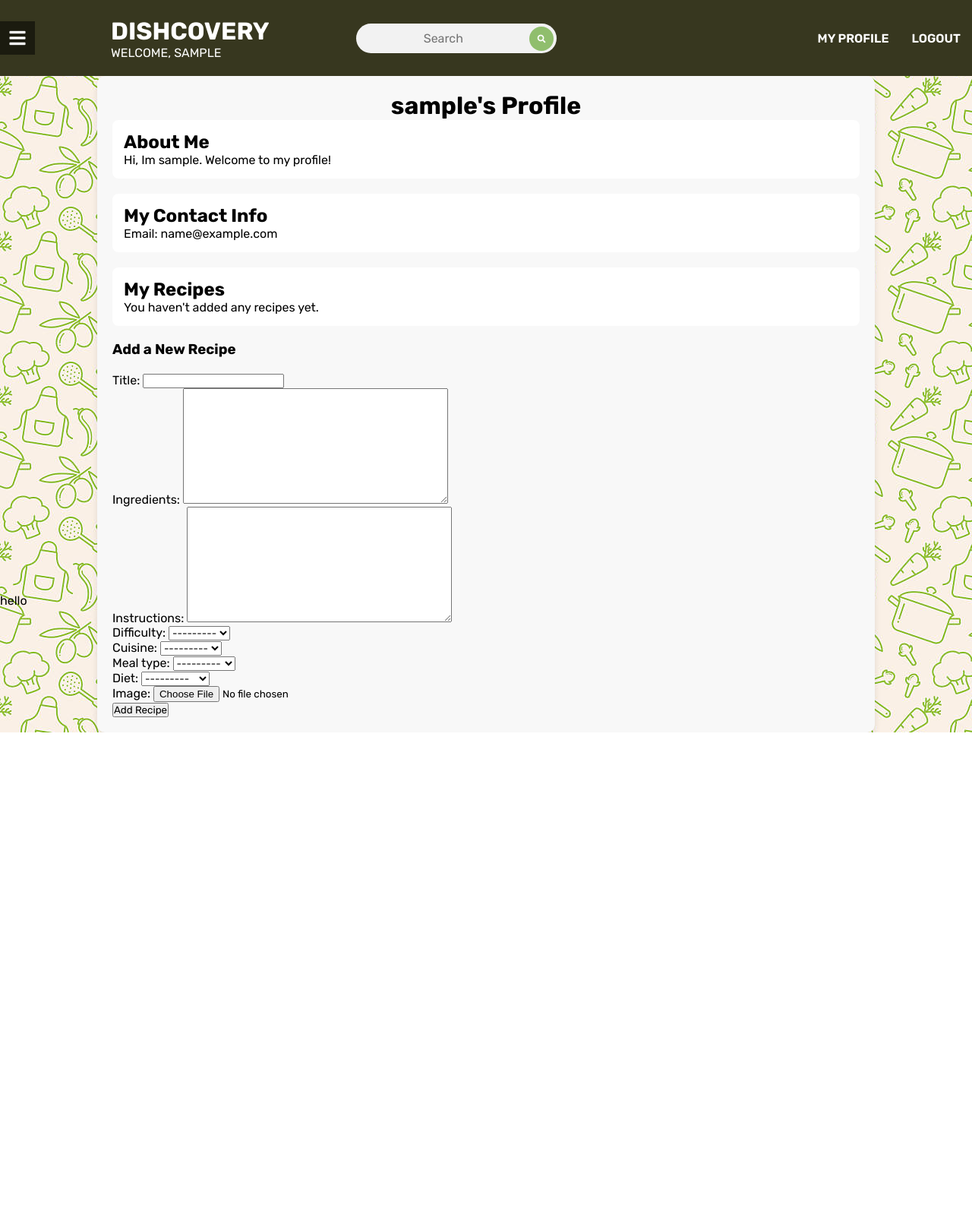
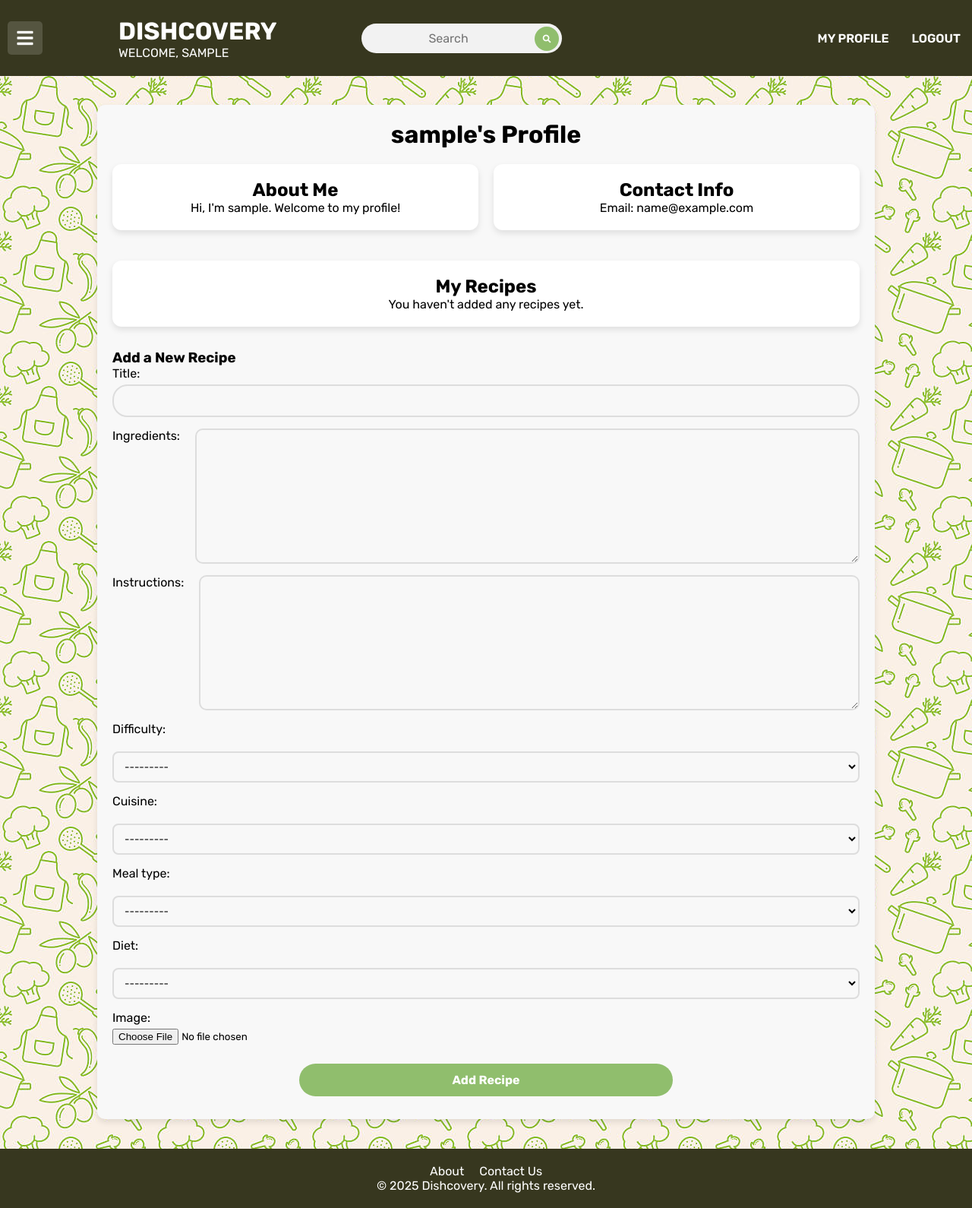
Before and after one commit to moha-alsenani/dishcovery_project, a Django app: page /dishcovery/profile_page/ in a window 1280 px wide. Shown: the whole page at 76% size. Before the commit the page ends 964 px from the top, so only its background shows below. Run offline with Django 3.2, Linux system fonts and the light colour scheme; the visitor is signed in with stand-in values (Sample User, id 1); data that the repository does not hold is empty.

Commit message:
Introduced footer, improved appearance of profile and recipe pages

```diff
--- a/static/css/styles.css
+++ b/static/css/styles.css
@@ -9,19 +9,35 @@
     text-decoration: none;
 }
 
+html, body {
+    height: 100%;
+    display: flex;
+    flex-direction: column;
+}
+
 body{
+    flex: 1;
+    display: flex;
+    flex-direction: column;
     background-image: url('/static/images/extended_image.png');
 }
+
 header{
     width: 100%;
-    height: 100px;
+    min-height: 100px;
     display: flex;
     justify-content:right;
     align-items: center;
     position: relative;
     z-index: 99;
     background-color: #37371f;
+}
 
+.main-content {
+    flex: 1; /* This pushes the footer down */
+    min-height: calc(100vh - 200px); /* Ensures it always takes up space */
+    display: flex;
+    flex-direction: column;
 }
 
 #chk1{
@@ -171,15 +181,23 @@ label input:checked ~ .sidebar {
 }
 
 .toggle {
-    background:rgba(0, 0, 0, 0.5);
-    padding:10px 15px;
+    background: rgba(255, 255, 255, 0.15); /* Default dimmed */
+    padding: 10px 15px;
     cursor: pointer;
+    transition: background 0.3s ease-in-out;
+    border-radius: 5px;
+    margin-left: 10px;
+}
+
+.toggle-active {
+    background: rgba(255, 255, 255, 0.4); /* Brighter when sidebar is open */
 }
 
 .toggle i{
     font-size: 24px;
     width: 16px;
     height: 24px;
+    left: 10px;
     display: flex;
     align-items: center;
     justify-content: center;
@@ -338,6 +376,8 @@ footer {
 .profile-container {
     width: 80%;
     margin: auto;
+    margin-top: 3%;
+    margin-bottom: 3%;
     padding: 20px;
     background-color: #f8f8f8;
     border-radius: 10px;
@@ -354,12 +394,56 @@ footer {
     gap: 20px;
 }
 
-.profile-info,
+/* .profile-info,
 .profile-contact,
 .profile-recipes {
     background: white;
     padding: 15px;
     border-radius: 8px;
+} */
+
+.profile-header h1{
+    margin-bottom: 20px;
+}
+
+.profile-row {
+    display: flex;
+    justify-content: space-between;
+    gap: 20px;
+}
+
+.profile-info, .profile-contact {
+    flex: 1; /* Both take equal width */
+    background: white;
+    padding: 20px;
+    border-radius: 12px;
+    box-shadow: 0px 4px 8px rgba(0, 0, 0, 0.1);
+    text-align: center;
+}
+
+.profile-recipes {
+    margin-top: 20px;
+    background: white;
+    padding: 20px;
+    border-radius: 12px;
+    box-shadow: 0px 4px 8px rgba(0, 0, 0, 0.1);
+    text-align: center;
+    margin-bottom: 30px;
+}
+
+input[type="text"], input[type="email"], textarea {
+    width: 100%;
+    padding: 12px;
+    border-radius: 20px; /* Makes inputs rounded */
+    border: 2px solid #ddd;
+    background-color: #f8f8f8;
+    outline: none;
+    transition: 0.3s;
+}
+
+input[type="text"]:focus, input[type="email"]:focus, textarea:focus {
+    border-color: #90be6d; /* Highlight when selected */
+    background-color: white;
 }
 
 .card {
@@ -434,3 +518,128 @@ footer {
     text-decoration: none;
     border-radius: 5px;
 }
+
+footer {
+    width: 100%;
+    background: #37371f;
+    color: white;
+    text-align: center;
+    padding: 20px 0;
+    position: relative;
+    align-items: flex-start;
+}
+
+.footer-container ul {
+    list-style: none;
+    padding: 0;
+    display: flex;
+    justify-content: center;
+    gap: 20px;
+}
+
+.footer-container ul li {
+    display:block;
+}
+
+.footer-container ul li a {
+    color: white;
+    text-decoration: none;
+    font-size: 16px;
+}
+
+.footer-container ul li a:hover {
+    text-decoration: underline;
+}
+
+/* Style the entire form */
+.custom-form {
+    width: 100%;
+    display: flex;
+    flex-direction: column;
+    gap: 15px;
+}
+
+/* Style the form fields */
+.custom-form p {
+    display:grid;
+    flex-direction: column;
+    gap: 5px;
+}
+
+/* Make Ingredients & Instructions Side-by-Side */
+.custom-form p:has(textarea) {
+    display: flex;
+    flex-direction: row;
+    gap: 20px;
+}
+
+.custom-form p:has(textarea) textarea {
+    flex: 1; /* Make both equal width */
+    min-height: 150px;
+    padding: 12px;
+    border-radius: 10px;
+    border: 2px solid #ddd;
+    background-color: #f8f8f8;
+    outline: none;
+    transition: 0.3s;
+}
+
+.custom-form p:has(textarea) textarea:focus {
+    border-color: #90be6d;
+    background-color: white;
+}
+
+/* Style Dropdown Fields (Difficulty, Cuisine, Meal Type, Diet) */
+.custom-form select {
+    width: 100%;
+    padding: 10px;
+    border-radius: 8px;
+    border: 2px solid #ddd;
+    background-color: #f8f8f8;
+    transition: 0.3s;
+}
+
+.custom-form select:focus {
+    border-color: #90be6d;
+    background-color: white;
+}
+
+/* Display Choice Inputs in a Row */
+.custom-form p:has(select) {
+    display: flex;
+    flex-wrap: wrap;
+    gap: 20px;
+    justify-content: space-between;
+}
+
+/* Ensure each select takes equal space */
+.custom-form p:has(select) select {
+    flex: 1;
+    min-width: 200px;
+}
+
+.submitbtn {
+    background-color: #90be6d; /* Green color */
+    color: white;
+    font-size: 16px;
+    font-weight: bold;
+    padding: 12px 20px;
+    border: none;
+    border-radius: 25px; /* Rounded edges */
+    cursor: pointer;
+    transition: background 0.3s ease-in-out, transform 0.2s ease-in-out;
+    width: 50%;
+    text-align: center;
+    margin: 10px auto;
+    display: block;
+}
+
+.custom-form button:hover {
+    background-color: #6b8e23; /* Darker green on hover */
+    transform: scale(1.05); /* Slight zoom effect */
+}
+
+.custom-form button:active {
+    background-color: #5a7d1f; /* Even darker green when clicked */
+    transform: scale(0.95); /* Slight shrink effect */
+}
--- a/static/js/script.js
+++ b/static/js/script.js
@@ -1,19 +1,15 @@
 document.addEventListener("DOMContentLoaded", function () {
-    // Function for sidebar menu toggle
     let toggleButton = document.querySelector(".toggle");
-    let icon = toggleButton.querySelector("i");
     const sidebar = document.querySelector(".sidebar");
+    const homepageURLs = ["/", "/dishcovery/"];
+
+    if (homepageURLs.includes(window.location.pathname)) {
+        sidebar.classList.add("sidebar-active");
+        toggleButton.classList.add("toggle-active");
+    }
 
     toggleButton.onclick = function () {
-        if (icon.classList.contains("fa-bars")) {
-            icon.classList.replace("fa-bars", "fa-times");
-        } else {
-            icon.classList.replace("fa-times", "fa-bars");
-        }
-    };
-
-    toggleButton.addEventListener("click", function () {
         sidebar.classList.toggle("sidebar-active");
         toggleButton.classList.toggle("toggle-active");
-    });
+    };
 });
--- a/templates/dishcovery_project/base.html
+++ b/templates/dishcovery_project/base.html
@@ -65,8 +65,12 @@
     {% endblock %}
 
     <footer>
-        <div class="row">
-            <p>hello</p>
+        <div class="footer-container">
+            <ul>
+                <li><a>About</a></li>
+                <li><a>Contact Us</a></li>
+            </ul>
+            <p>&copy; 2025 Dishcovery. All rights reserved.</p>
         </div>
     </footer>
     <script src="{% static 'js/script.js' %}"></script>
--- a/templates/dishcovery_project/profile_page.html
+++ b/templates/dishcovery_project/profile_page.html
@@ -12,14 +12,16 @@ Profile - {{ user.username }}
     </div>
 
     <div class="profile-content">
+        <div class="profile-row">
             <div class="profile-info">
                 <h2>About Me</h2>
-            <p>Hi, Im {{ user.username }}. {{ user.userprofile.bio|default:"Welcome to my profile!" }}</p>
+                <p>Hi, I'm {{ user.username }}. {{ user.userprofile.bio|default:"Welcome to my profile!" }}</p>
             </div>
 
             <div class="profile-contact">
-            <h2>My Contact Info</h2>
+                <h2>Contact Info</h2>
                 <p>Email: {{ user.email }}</p>
+            </div>
         </div>
 
         <div class="profile-recipes">
@@ -36,14 +38,16 @@ Profile - {{ user.username }}
             </ul>
             {% else %}
             <p>You haven't added any recipes yet.</p>
+            {% endif %}
         </div>
-
-        {% endif %}
+    </div>
         <h3>Add a New Recipe</h3>
         <form method="POST" enctype="multipart/form-data">
             {% csrf_token %}
+            <div class="custom-form">
                 {{ form.as_p }}
-            <button type="submit">Add Recipe</button>
+                <button type="submit" class="submitbtn">Add Recipe</button>
+            </div>
         </form>
     </div>
 
```
Also changed, not shown: other parts of static/css/styles.css (+21 -7 lines), templates/dishcovery_project/home.html (+1 -9 lines), templates/dishcovery_project/recipe_details.html (+10 -6 lines). Lines whose indentation alone changed are shown as unchanged.
